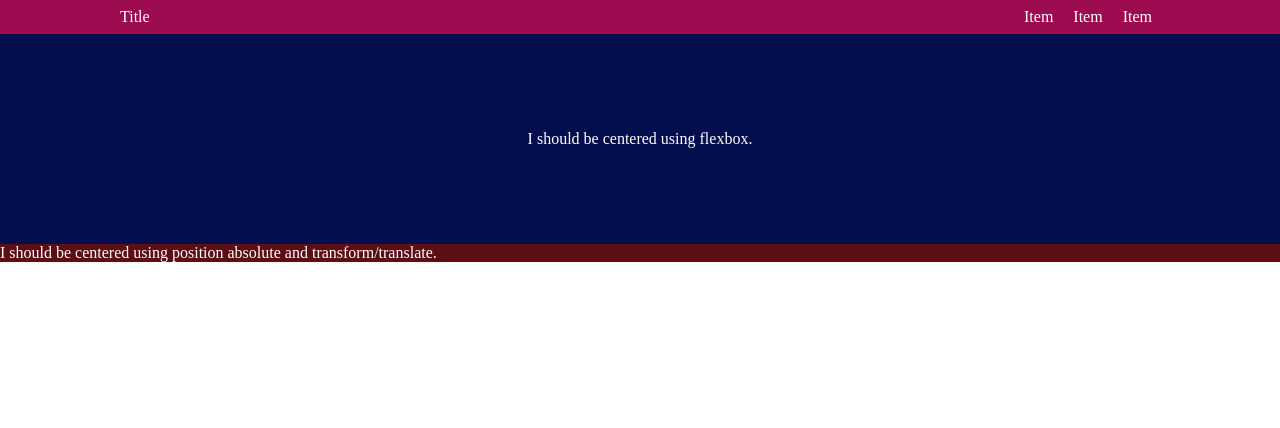
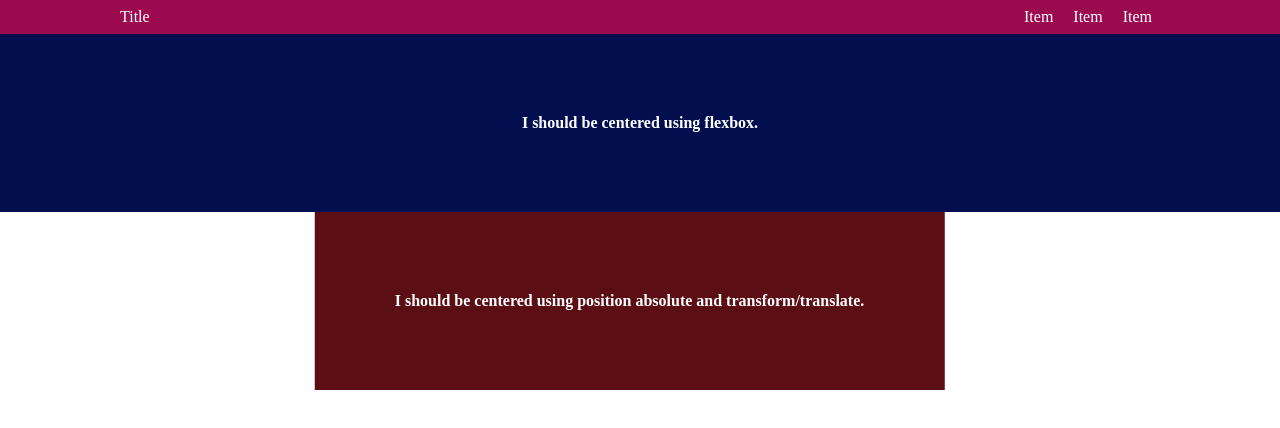
Before and after one commit to karafulgum/05-flex-practice, a website: page public/index.html in a window 1280 px wide. Drawn offline with nearby package versions, Linux system fonts and the light colour scheme; files that its build step writes are made by us from their sources.

Commit message:
Position Absolute Hero HTML

```diff
--- a/styles/_hero.scss
+++ b/styles/_hero.scss
@@ -1,20 +1,25 @@
 .flex {
   display: flex;
   justify-content: center;
-  padding: 6rem;
+  padding: 5rem;
   background: $c-flex;
 
   &__text {
     margin: 0;
     color: $c-white;
+    font-weight: bold;
   }
 }
 
 .absolute {
+  position: absolute;
+  padding: 5rem;
+  transform: translate(50%, 0);
   background: $c-absolute;
 
   &__text {
     margin: 0;
     color: $c-white;
+    font-weight: bold;
   }
 }
```
